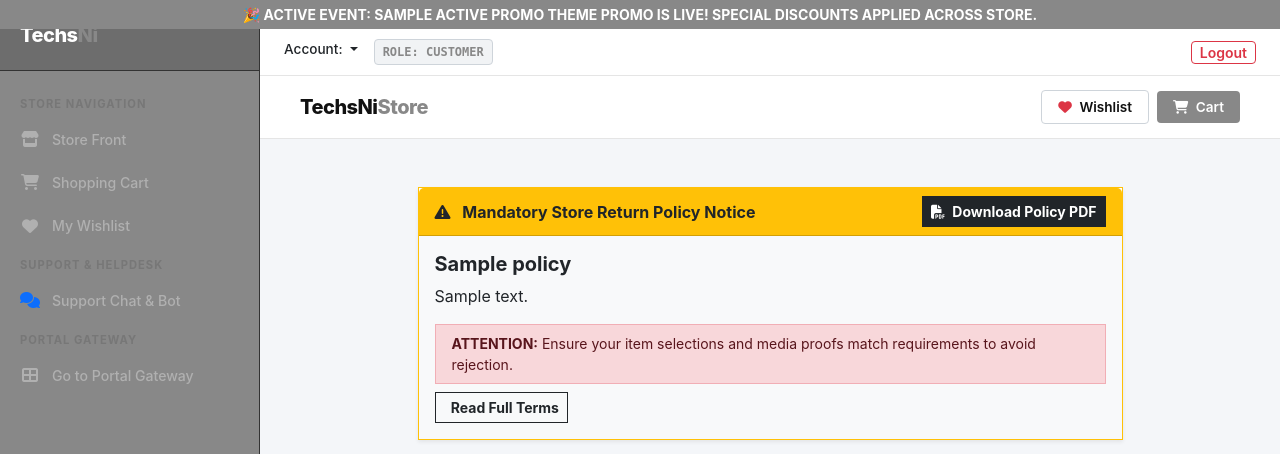
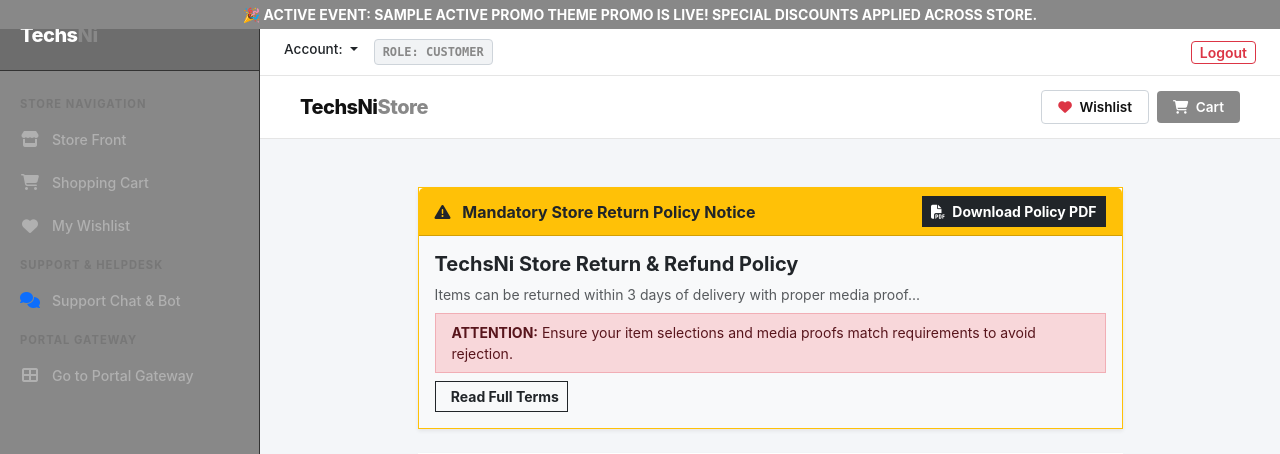
Before and after one commit to fortuneibrahim1/TechsNi, a Django app: template store/templates/store/request_refund.html in a window 1280 px wide. Shown: the top 454 px of the page. Run offline with Django 5.2, Linux system fonts and the light colour scheme; the template is opened without the code that fills it: most values are stand-ins (such as "Sample title", 1, 10 or a date in 2020); grey boxes marked "Sample" are stand-in pictures.

Commit message:
Update request_refund.html

```diff
--- a/store/templates/store/request_refund.html
+++ b/store/templates/store/request_refund.html
@@ -11,16 +11,15 @@
             <div class="card shadow-sm border-warning mb-4 rounded-0">
                 <div class="card-header bg-warning text-dark fw-bold d-flex justify-content-between align-items-center">
                     <span><i class="fas fa-exclamation-triangle me-2"></i> Mandatory Store Return Policy Notice</span>
-                    {% if policy.policy_document %}
+                    {% if policy and policy.policy_document %}
                         <a href="{{ policy.policy_document.url }}" target="_blank" class="btn btn-sm btn-dark fw-bold rounded-0">
                             <i class="fas fa-file-pdf me-1"></i> Download Policy PDF
                         </a>
                     {% endif %}
                 </div>
                 <div class="card-body bg-light">
-                    {% if policy %}
-                        <h5 class="fw-bold text-dark">{{ policy.title }}</h5>
-                        <p class="small text-muted mb-2">{{ policy.content|linebreaks }}</p>
+                    <h5 class="fw-bold text-dark">TechsNi Store Return & Refund Policy</h5>
+                    <p class="small text-muted mb-2">Items can be returned within 3 days of delivery with proper media proof...</p>
                     <div class="d-flex justify-content-between align-items-center mt-2 flex-wrap gap-2">
                         <div class="alert alert-danger rounded-0 small mb-0 py-2 flex-grow-1">
                             <strong>ATTENTION:</strong> Ensure your item selections and media proofs match requirements to avoid rejection.
@@ -30,9 +29,6 @@
                             <i class="fas id-card me-1"></i> Read Full Terms
                         </button>
                     </div>
-                    {% else %}
-                        <p class="small text-muted mb-0">Please review store delivery and return guidelines. Ensure all items are unused and packaging is intact before filing a request.</p>
-                    {% endif %}
                 </div>
             </div>
 
@@ -139,17 +135,16 @@
 </div>
 
 <!-- POLICY MODAL POPUP -->
-{% if policy %}
 <div class="modal fade" id="policyModal" tabindex="-1" aria-labelledby="policyModalLabel" aria-hidden="true">
     <div class="modal-dialog modal-lg modal-dialog-scrollable">
         <div class="modal-content rounded-0 border-0 shadow">
             <div class="modal-header bg-dark text-white rounded-0">
-                <h5 class="modal-title fw-bold" id="policyModalLabel"><i class="fas fa-file-contract text-warning me-2"></i> {{ policy.title }}</h5>
+                <h5 class="modal-title fw-bold" id="policyModalLabel"><i class="fas fa-file-contract text-warning me-2"></i> TechsNi Store Return & Refund Policy</h5>
                 <button type="button" class="btn-close btn-close-white" data-bs-dismiss="modal" aria-label="Close"></button>
             </div>
             <div class="modal-body p-4">
-                <p class="text-dark" style="white-space: pre-line;">{{ policy.content }}</p>
-                {% if policy.policy_document %}
+                <p class="text-dark" style="white-space: pre-line;">Items can be returned within 3 days of delivery with proper media proof. Ensure all items are unused and packaging is intact before filing a request.</p>
+                {% if policy and policy.policy_document %}
                     <hr class="my-4">
                     <div class="text-center">
                         <a href="{{ policy.policy_document.url }}" target="_blank" class="btn btn-warning fw-bold rounded-0 px-4">
@@ -164,7 +159,6 @@
         </div>
     </div>
 </div>
-{% endif %}
 
 <!-- SELECT ALL JAVASCRIPT SCRIPT -->
 <script>
```
Lines whose indentation alone changed are shown as unchanged.
